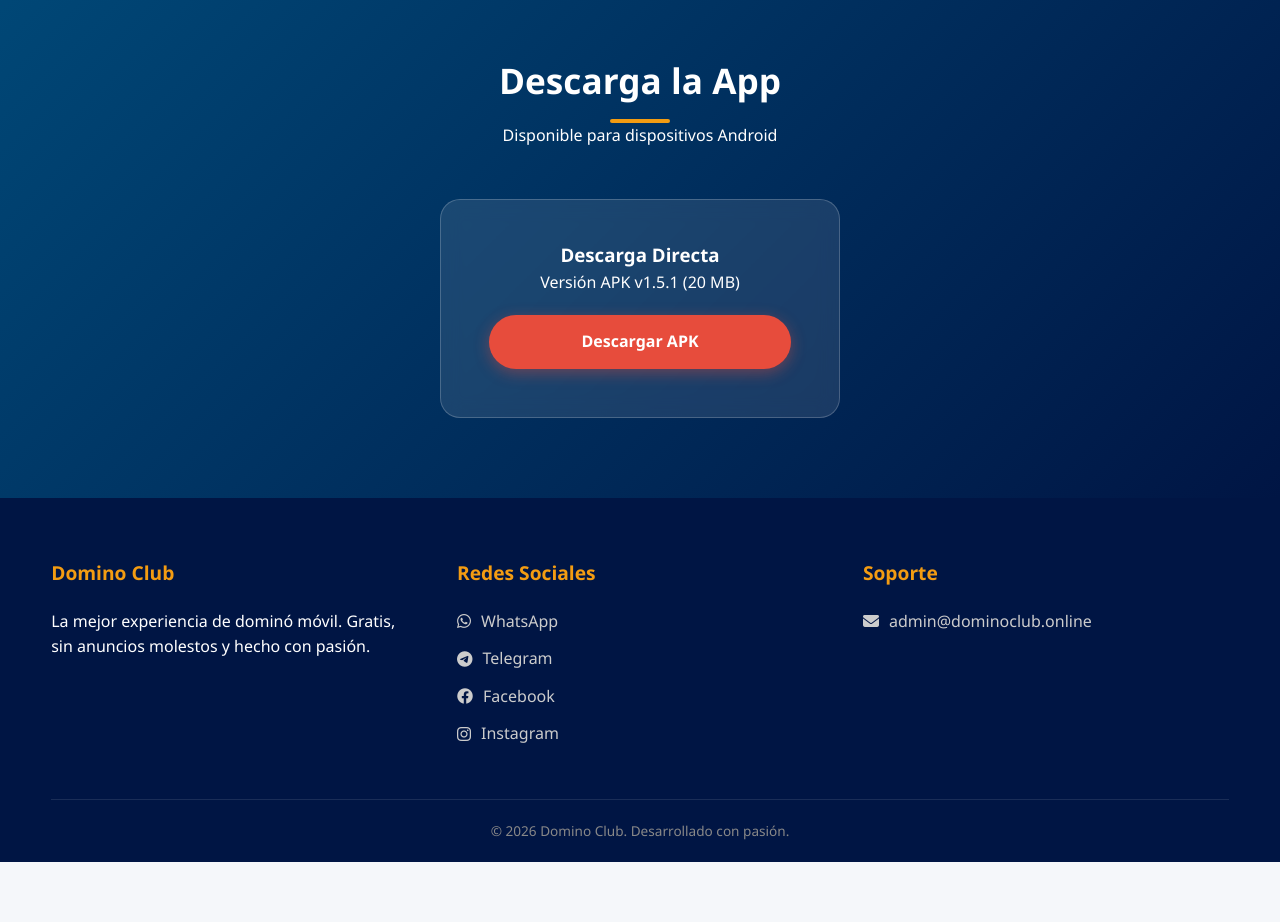
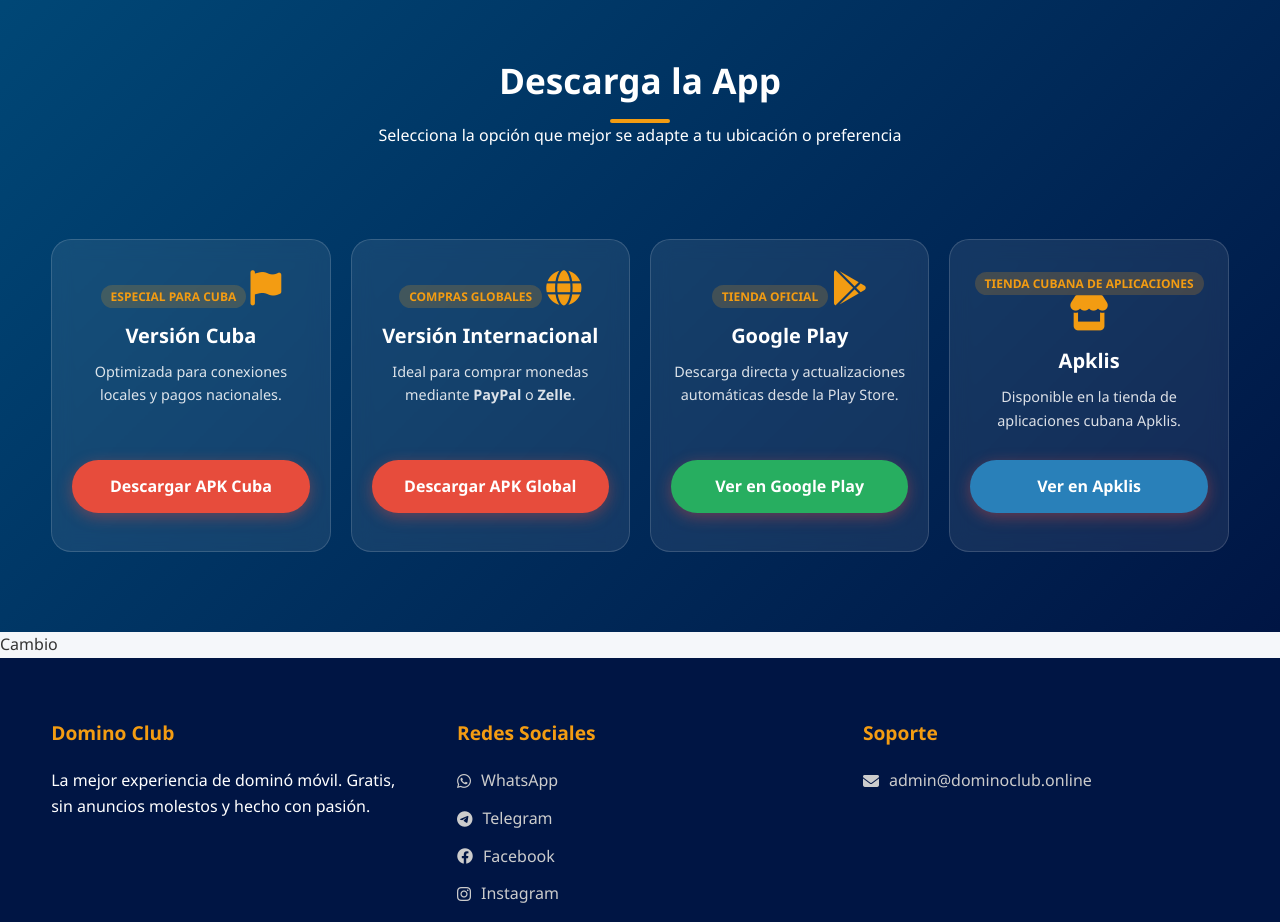
Before and after one commit to dominoclubinfo-ar/dominoclub_site, a plain HTML site: page index.html in a window 1280 px wide. Shown: the part 1920-2842 px from the top of the page. Before the commit the page ends 2782 px from the top, so only its background shows below. Drawn offline with Linux system fonts and the light colour scheme.

Commit message:
Update index.html

```diff
--- a/index.html
+++ b/index.html
@@ -298,6 +298,60 @@
             gap: 10px;
         }
 
+        .download-grid {
+            display: grid;
+            grid-template-columns: repeat(auto-fit, minmax(260px, 1fr));
+            gap: 20px;
+            margin-top: 40px;
+        }
+
+        .download-card {
+            background: rgba(255, 255, 255, 0.08);
+            backdrop-filter: blur(10px);
+            padding: 30px 20px;
+            border-radius: 20px;
+            border: 1px solid rgba(255, 255, 255, 0.15);
+            display: flex;
+            flex-direction: column;
+            justify-content: space-between;
+            align-items: center;
+            transition: var(--transition);
+        }
+
+        .download-card:hover {
+            transform: translateY(-5px);
+            background: rgba(255, 255, 255, 0.12);
+            border-color: var(--accent);
+        }
+
+        .download-card i {
+            font-size: 2.2rem;
+            color: var(--accent);
+            margin-bottom: 15px;
+        }
+
+        .download-card h3 {
+            font-size: 1.25rem;
+            margin-bottom: 8px;
+        }
+
+        .download-card p {
+            font-size: 0.9rem;
+            opacity: 0.85;
+            margin-bottom: 20px;
+        }
+
+        .badge {
+            background: rgba(243, 156, 18, 0.2);
+            color: #f39c12;
+            padding: 3px 10px;
+            border-radius: 12px;
+            font-size: 0.75rem;
+            font-weight: bold;
+            margin-bottom: 10px;
+            text-transform: uppercase;
+        }
+
         .footer-links a:hover { color: white; padding-left: 5px; }
 
         .copyright {
@@ -403,16 +457,57 @@
         <div class="container">
             <div class="section-title" style="color: white;">
                 <h2 style="color: white;">Descarga la App</h2>
-                <p>Disponible para dispositivos Android</p>
+                <p>Selecciona la opción que mejor se adapte a tu ubicación o preferencia</p>
             </div>
-            <div class="download-card">
-                <h3>Descarga Directa</h3>
-                <p>Versión APK v1.5.1 (20 MB)</p>
-                <a href="https://github.com/dominoclubinfo-ar/dominoclub_site/releases/download/v1.5.1/DominoClubv1.5.1.apk" class="cta-button" style="margin-top: 20px; display: block;">Descargar APK</a>
+
+            <div class="download-grid">
+                <!-- Opción 1: Cuba -->
+                <div class="download-card">
+                    <div>
+                        <span class="badge">Especial para Cuba</span>
+                        <i class="fas fa-flag"></i>
+                        <h3>Versión Cuba</h3>
+                        <p>Optimizada para conexiones locales y pagos nacionales.</p>
+                    </div>
+                    <a href="https://github.com/dominoclubinfo-ar/dominoclub_site/releases/download/v1.5.3.cuba/DominoClubCubav1.5.3.apk" class="cta-button" style="width: 100%;">Descargar APK Cuba</a>
+                </div>
+
+                <!-- Opción 2: Global / PayPal & Zelle -->
+                <div class="download-card">
+                    <div>
+                        <span class="badge">Compras Globales</span>
+                        <i class="fas fa-globe"></i>
+                        <h3>Versión Internacional</h3>
+                        <p>Ideal para comprar monedas mediante <strong>PayPal</strong> o <strong>Zelle</strong>.</p>
+                    </div>
+                    <a href="https://github.com/dominoclubinfo-ar/dominoclub_site/releases/download/v1.5.3.global/DominoClubGlobalv1.5.3.apk" class="cta-button" style="width: 100%;">Descargar APK Global</a>
+                </div>
+
+                <!-- Opción 3: Google Play -->
+                <div class="download-card">
+                    <div>
+                        <span class="badge">Tienda Oficial</span>
+                        <i class="fab fa-google-play"></i>
+                        <h3>Google Play</h3>
+                        <p>Descarga directa y actualizaciones automáticas desde la Play Store.</p>
+                    </div>
+                    <a href="https://play.google.com/store/apps/details?id=com.dominofactory.dominoclub" target="_blank" class="cta-button" style="width: 100%; background: #27ae60;">Ver en Google Play</a>
+                </div>
+
+                <!-- Opción 4: Apklis -->
+                <div class="download-card">
+                    <div>
+                        <span class="badge">Tienda Cubana de Aplicaciones</span>
+                        <i class="fas fa-store"></i>
+                        <h3>Apklis</h3>
+                        <p>Disponible en la tienda de aplicaciones cubana Apklis.</p>
+                    </div>
+                    <a href="https://apklis.cu/application/com.amg.dominoclubar" target="_blank" class="cta-button" style="width: 100%; background: #2980b9;">Ver en Apklis</a>
+                </div>
             </div>
         </div>
     </section>
-
+Cambio
     <footer id="contact">
         <div class="container">
             <div class="footer-grid">
```
